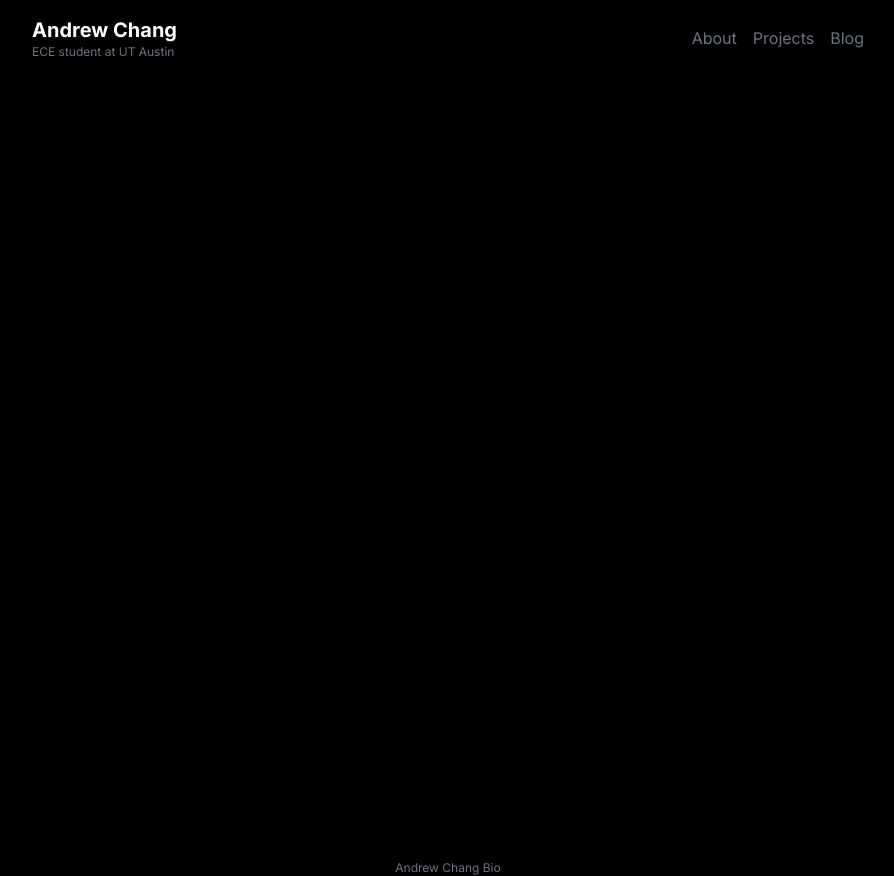
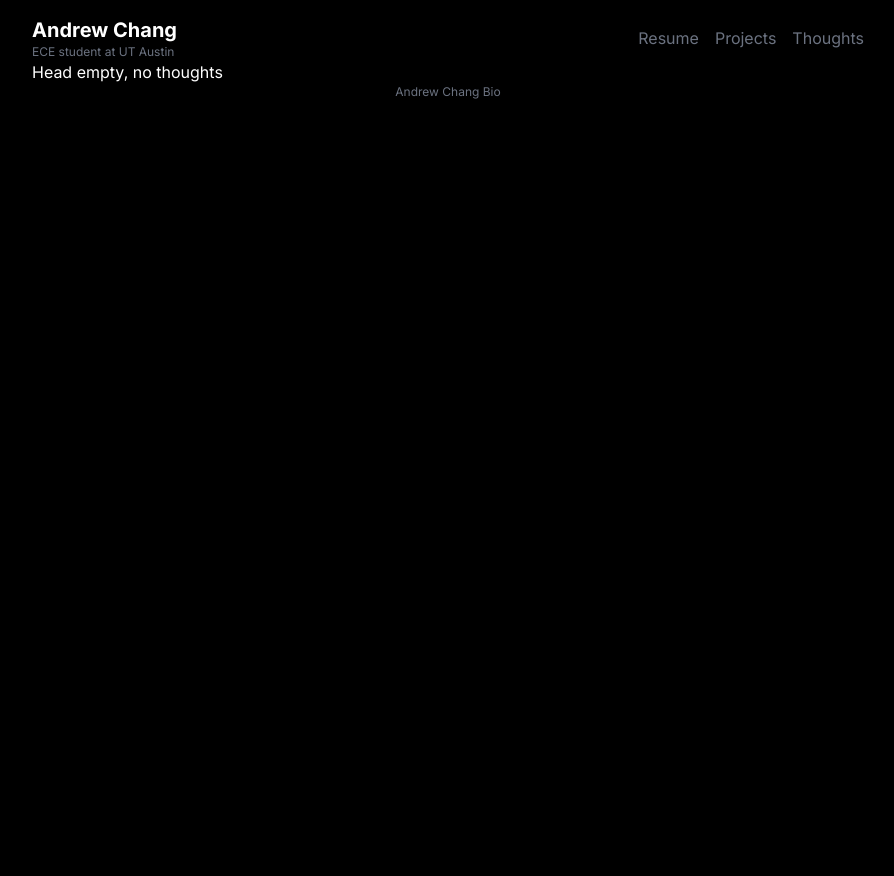
Before and after one commit to andrew-lin-chang/andrewchangbio, a Next.js app: page /thoughts in a window 1280 px wide. Before the commit this address had no page. Shown: the whole page, without its empty margins (192-1086 px from the left). After the commit the page ends 800 px from the top, so only its background shows below. Built offline with nearby package versions, Linux system fonts and the light colour scheme.

Commit message:
refactor routes

```diff
--- /dev/null
+++ b/app/resume/page.tsx
@@ -0,0 +1,7 @@
+export default function Resume() {
+  return (
+    <div>
+
+    </div>
+  )
+}
--- /dev/null
+++ b/app/thoughts/page.tsx
@@ -0,0 +1,8 @@
+
+export default function Thoughts() {
+  return (
+    <div className="text-white">
+      Head empty, no thoughts
+    </div>
+  )
+}
--- a/components/Header.tsx
+++ b/components/Header.tsx
@@ -11,9 +11,9 @@ export default function Header() {
       </div>
 
       <div className="flex gap-4">
-        <Link href="/about" className="text-gray-500 hover:text-white">About</Link>
+        <Link href="/resume" className="text-gray-500 hover:text-white">Resume</Link>
         <Link href="/projects" className="text-gray-500 hover:text-white">Projects</Link>
-        <Link href="/blog" className="text-gray-500 hover:text-white">Blog</Link>
+        <Link href="/thoughts" className="text-gray-500 hover:text-white">Thoughts</Link>
       </div>
     </div>
   )
```
